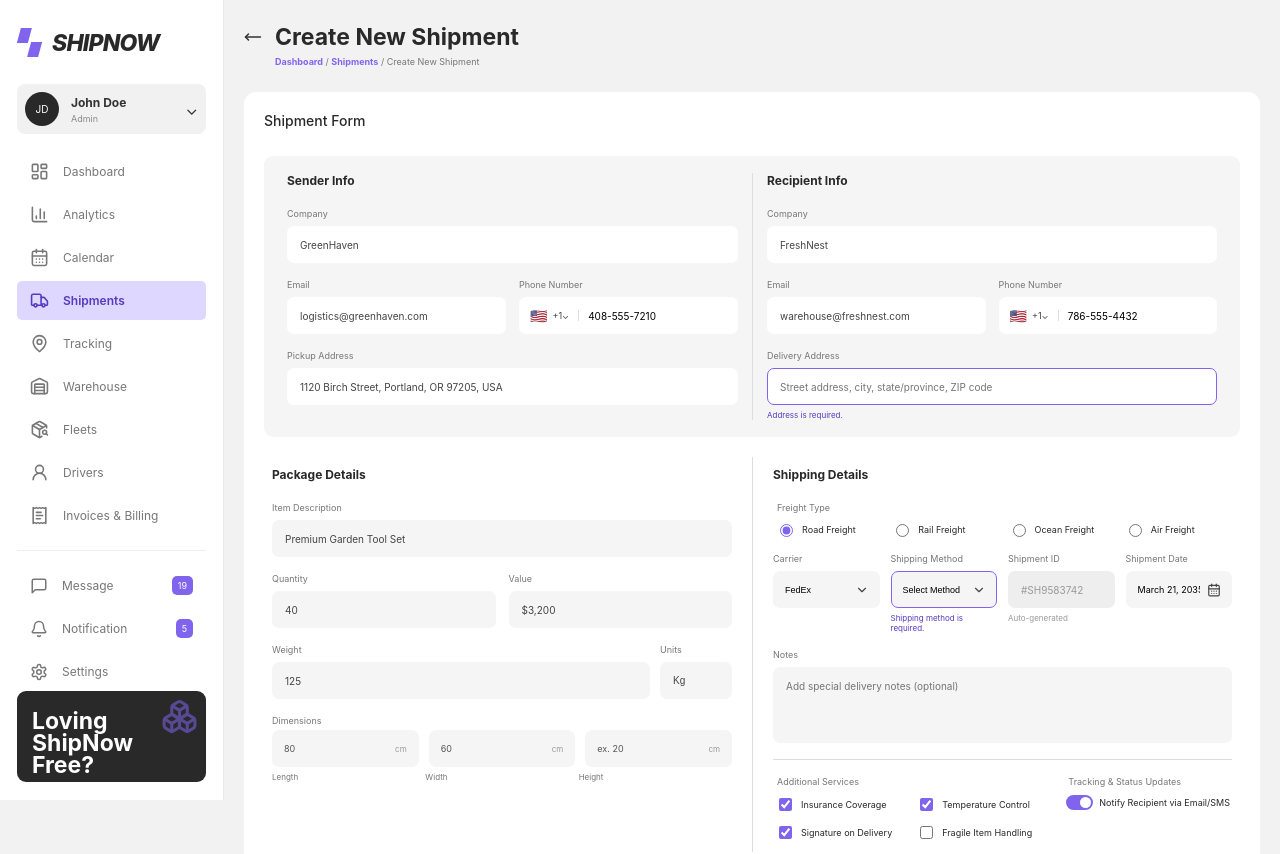
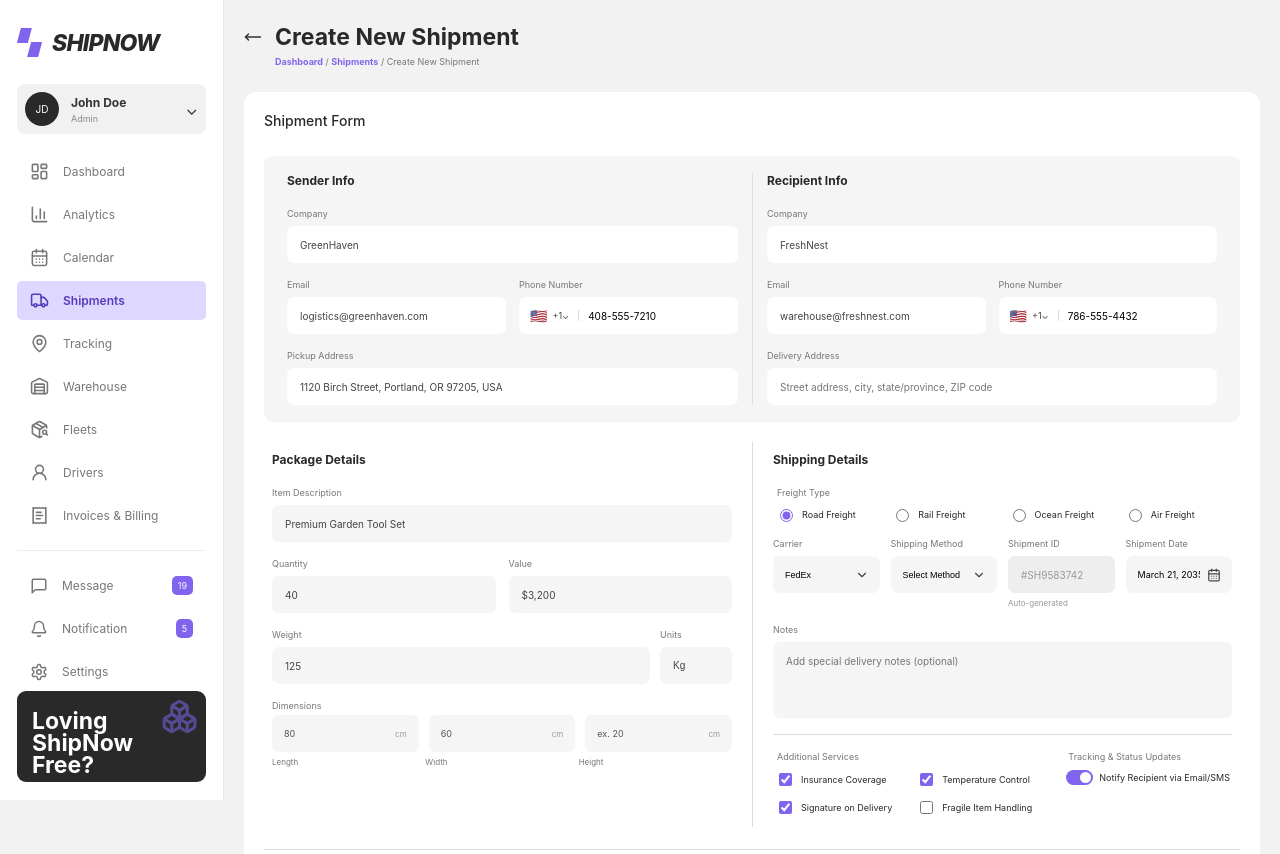
Before and after one commit to dhurbo308/ShipNow, a Next.js app: page /shipments/new in a window 1280 px wide. Shown: the top 854 px of the page. Built offline with nearby package versions, Linux system fonts and the light colour scheme.

Commit message:
fix: show shipment form errors only after validation

```diff
--- a/components/shipments/create/create-shipment-form.tsx
+++ b/components/shipments/create/create-shipment-form.tsx
@@ -31,10 +31,7 @@ const initialForm = {
 
 export function CreateShipmentForm() {
   const [form, setForm] = useState(initialForm);
-  const [errors, setErrors] = useState<FormErrors>({
-    deliveryAddress: "Address is required.",
-    method: "Shipping method is required.",
-  });
+  const [errors, setErrors] = useState<FormErrors>({});
   const [submitted, setSubmitted] = useState(false);
 
   function update(name: keyof typeof initialForm, value: string) {
@@ -105,7 +102,7 @@ export function CreateShipmentForm() {
           </section>
 
           {submitted && <p className="form-success" role="status">Shipment is ready to be created.</p>}
-          <footer className="form-actions"><button type="button" onClick={() => { setForm(initialForm); setSubmitted(false); }}>Delete Form</button><button type="submit">Submit Shipment</button></footer>
+          <footer className="form-actions"><button type="button" onClick={() => { setForm(initialForm); setErrors({}); setSubmitted(false); }}>Delete Form</button><button type="submit">Submit Shipment</button></footer>
         </form>
       </main>
       <footer className="shipments-footer"><strong>Copyright © 2025 Peterdraw</strong><span>Privacy Policy　 Term and conditions　 Contact</span><span>◉　𝕏　◎　▻　in</span></footer>
```
